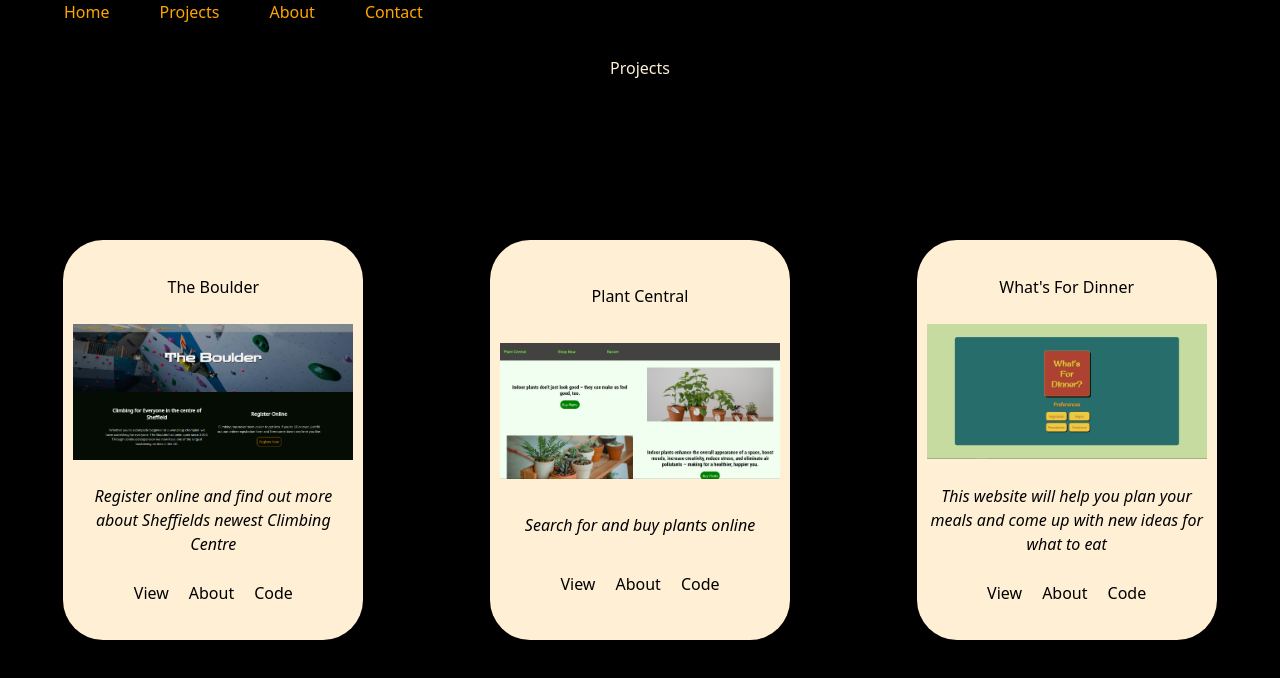
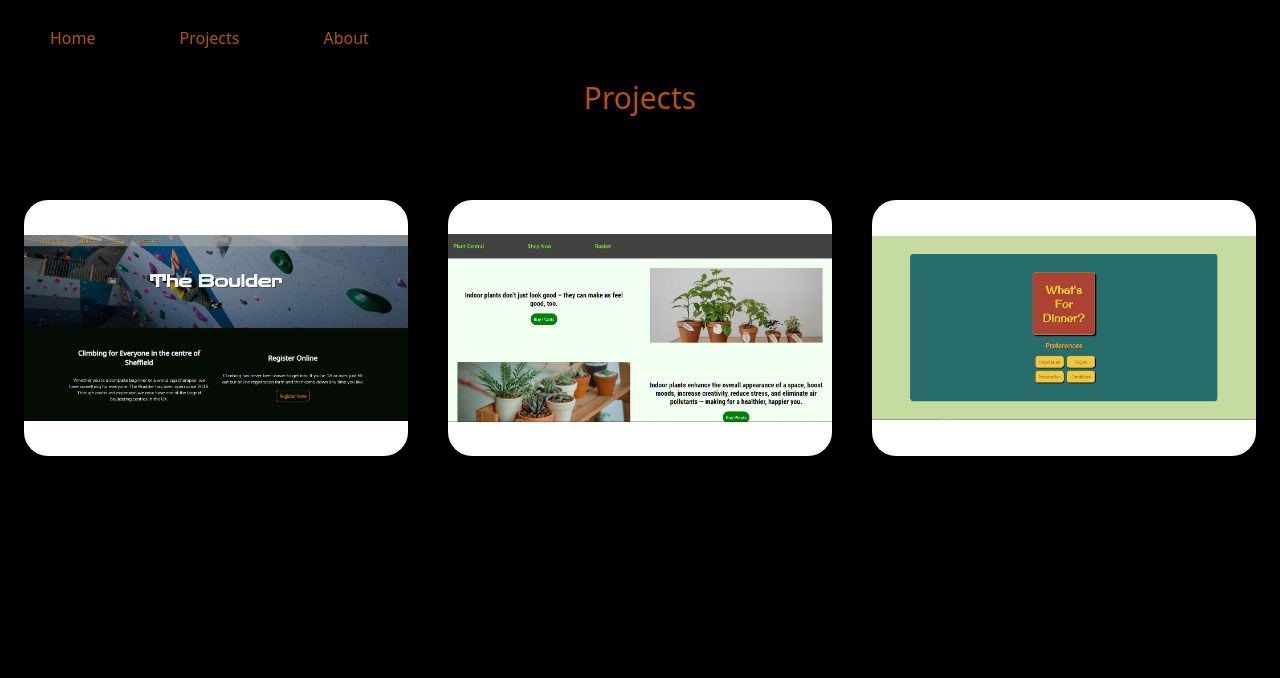
Before and after one commit to JaricW/portfolio, a React (Create React App) app: page / in a window 1280 px wide. Both pictures are taken after a click on the item "Projects". Shown: the top 678 px of the page. Built offline with nearby package versions, Linux system fonts and the light colour scheme.

Commit message:
Added about page, updated styles

```diff
--- a/src/App.js
+++ b/src/App.js
@@ -3,14 +3,17 @@ import React, { useState } from "react";
 import Home from "./Components/Home";
 import NavBar from "./Components/NavBar";
 import Projects from "./Components/Projects"
+import About from "./Components/About"
 
 function App() {
-  const [view, setView] = useState(<Home />)
-  const goHome = () => setView(<Home />)
   const goProjects = () => setView(<Projects />)
+  const [view, setView] = useState(<Home goProjects={goProjects} />)
+  const goHome = () => setView(<Home goProjects={goProjects} />)
+  const goAbout = () => setView(<About />)
+
   return (
     <>
-      <NavBar goHome={goHome} goProjects={goProjects} />
+      <NavBar goHome={goHome} goProjects={goProjects} goAbout={goAbout} />
       {view}
     </>
   );
--- /dev/null
+++ b/src/Components/About.js
@@ -0,0 +1,63 @@
+import React from "react";
+
+const About = () => {
+  return (
+    <div className="min-h-screen bg-black pb-4 ">
+      <header className="pt-20 flex justify-center mb-6 md:mb-16">
+        <h2 className="text-yellow-700 text-3xl">About</h2>
+      </header>
+      <main className="flex justify-center items-center">
+        <div className="bg-gray-200 w-8/12 flex flex-col items-center justify-center rounded-3xl animate-fadeIn">
+          <h2 className="p-4 text-2xl">Skills</h2>
+          <section className="flex flex-wrap p-2 w-full">
+            <div className="flex items-center flex-col w-full md:w-4/12 px-2 text-center">
+              <h3 className="p-1 text-lg">Languages</h3>
+              <ul>
+                <li>HTML5</li>
+                <li>CSS3</li>
+                <li>JavaScript</li>
+              </ul>
+            </div>
+            <div className="flex items-center flex-col w-full md:w-4/12 px-2 text-center">
+              <h3 className="p-1 text-lg">Frameworks</h3>
+              <ul>
+                <li>React</li>
+                <li>Tailwind</li>
+                <li>Bootstrap</li>
+                <li>Material UI</li>
+              </ul>
+            </div>
+            <div className="flex items-center flex-col w-full md:w-4/12 px-2 text-center">
+              <h3 className="p-1 text-lg">Other</h3>
+              <ul>
+                <li>SEM</li>
+                <li>SEO</li>
+                <li>Client Relationships</li>
+                <li>Project Management</li>
+              </ul>
+            </div>
+          </section>
+
+          <section className="flex justify-center text-center p-2">
+            <div>
+              <h2 className="p-2 text-2xl">About Me</h2>
+              <p>
+                I've been working in marketing for the last 7 years, and have
+                spent the last 3 heavily involved in Web Design and the User
+                Experience. I started learning to code at the beginning of 2020,
+                and have since completed several online courses, most recently
+                Codecademy's Front End Development (add link), and have created
+                a number of personal projects. <br /> <br /> In my spare time I enjoy rock
+                climbing and DIY, you can usually find me out in the Peak
+                District at least once a week with my dog and self-converted
+                campervan.
+              </p>
+            </div>
+          </section>
+        </div>
+      </main>
+    </div>
+  );
+};
+
+export default About;
--- a/src/Components/NavBar.js
+++ b/src/Components/NavBar.js
@@ -1,14 +1,13 @@
 import React from "react";
 
 const NavBar = (props) => {
-    return(
-        <ul style={{marginLeft: "5%", display: "flex", position: "absolute", zIndex: "60", color: "orange", listStyle: "none", gap: "50px", padding: "0"}}>
-            <li onClick={props.goHome}>Home</li>
-            <li onClick={props.goProjects}>Projects</li>
-            <li>About</li>
-            <li>Contact</li>
-        </ul>
-    );
+  return (
+    <ul className="flex w-full absolute z-50 text-yellow-700 gap-12 mt-2 justify-center md:justify-start md:ml-8 md:w-96">
+      <li className="cursor-pointer hover:text-yellow-700 border-2 border-black hover:border-current border-solid rounded-md p-3 m-1" onClick={props.goHome}>Home</li>
+      <li className="cursor-pointer hover:text-yellow-700 border-2 border-black hover:border-current border-solid rounded-md p-3 m-1" onClick={props.goProjects}>Projects</li>
+      <li className="cursor-pointer hover:text-yellow-700 border-2 border-black hover:border-current border-solid rounded-md p-3 m-1" onClick={props.goAbout}>About</li>
+    </ul>
+  );
 };
 
 export default NavBar;
--- a/src/Components/Projects.js
+++ b/src/Components/Projects.js
@@ -5,126 +5,88 @@ import WFDImg from "../Images/WhatsForDinnerImg.PNG";
 
 const Projects = () => {
   return (
-    <>
-      <header
-        style={{
-          height: "10vh",
-          display: "flex",
-          justifyContent: "center",
-          alignItems: "flex-end",
-          background: "black",
-        }}
-      >
-        <h2 style={{ color: "papayaWhip", margin: "0" }}>Projects</h2>
+    <div className="min-h-screen bg-black ">
+      <header className="pt-20 flex justify-center mb-6 md:mb-16">
+        <h2 className="text-yellow-700 text-3xl">Projects</h2>
       </header>
-      <main
-      className="md:grid-cols-3"
-        style={{
-          width: "100%",
-          minHeight: "90vh",
-          display: "grid",
-          background: "black",
-          gridRowGap: "20px"
-
-        }}
-      >
-        <div
-          style={{
-            display: "flex",
-            justifyContent: "center",
-            alignItems: "center",
-          }}
-        >
-          <div
-            style={{
-              height: "400px",
-              width: "300px",
-              background: "papayaWhip",
-              display: "flex",
-              flexDirection: "column",
-              alignItems: "center",
-              justifyContent: "space-evenly",
-              borderRadius: "40px",
-              padding: "10px",
-            }}
-          >
-            <h1 style={{ margin: "0" }}>The Boulder</h1>
-            <img style={{ width: "100%" }} src={TBImg} />
+      <main className="flex-wrap flex gap-y-8 justify-center items-center animate-fadeIn">
+        <div className="flex justify-center items-center m-5 ">
+          <container className="h-64 w-80 md:w-96 absolute bg-white flex justify-center items-center mx-5 rounded-3xl overflow-hidden">
+            <img
+              className="w-80 md:w-96"
+              src={TBImg}
+              alt="The Boulder Website"
+            />
+          </container>
+          <div className="bg-gray-300 flex justify-between items-center flex-col w-80 md:w-96 h-64 rounded-3xl p-8 cursor-default z-10  transition duration-500 ease-in opacity-0 hover:opacity-100">
+            <h1 className="text-yellow-700 text-xl">The Boulder</h1>
             <p style={{ textAlign: "center", fontStyle: "italic" }}>
               Register online and find out more about Sheffields newest Climbing
               Centre
             </p>
             <div style={{ display: "flex", gap: "20px" }}>
-            <button><a href="https://the-boulder.netlify.app/" target="_blank">View</a></button>
-              <button>About</button>
-              <button>Code</button>
+              <button className="cursor-pointer text-yellow-700 bg-gray-900 bg-opacity-0 hover:bg-opacity-10 border-2 border-current border-solid rounded-md p-2">
+                <a href="https://the-boulder.netlify.app/" target="_blank">
+                  View
+                </a>
+              </button>
+              <button className="cursor-pointer text-yellow-700 bg-gray-900 bg-opacity-0 hover:bg-opacity-10 border-2 border-current border-solid rounded-md p-2">About</button>
+              <button className="cursor-pointer text-yellow-700 bg-gray-900 bg-opacity-0 hover:bg-opacity-10 border-2 border-current border-solid rounded-md p-2">Code</button>
             </div>
           </div>
         </div>
-        <div
-          style={{
-            display: "flex",
-            justifyContent: "center",
-            alignItems: "center",
-          }}
-        >
-          <div
-            style={{
-                height: "400px",
-                width: "300px",
-                background: "papayaWhip",
-                display: "flex",
-                flexDirection: "column",
-                alignItems: "center",
-                justifyContent: "space-evenly",
-                borderRadius: "40px",
-                padding: "10px",
-            }}
-          >
-            <h1 style={{ margin: "0" }}>Plant Central</h1>
-            <img style={{ width: "100%" }} src={PCImg} />
+        <div className="flex justify-center items-center m-5">
+          <container className="h-64 w-80 md:w-96 absolute bg-white flex justify-center items-center mx-5 rounded-3xl overflow-hidden">
+            <img
+              className="w-80 md:w-96"
+              src={PCImg}
+              alt="Plant Central Website"
+            />
+          </container>
+          <div className="bg-gray-300 flex justify-between items-center flex-col w-80 md:w-96 h-64 rounded-3xl p-8 cursor-default z-10  transition duration-500 ease-in opacity-0 hover:opacity-100">
+            <h1 className="text-yellow-700 text-xl">Plant Central</h1>
             <p style={{ textAlign: "center", fontStyle: "italic" }}>
               Search for and buy plants online
             </p>
-            <div style={{display: "flex", gap: "20px" }}>
-            <button><a href="https://plant-central.netlify.app/" target="_blank">View</a></button>
-              <button>About</button>
-              <button>Code</button>
+            <div style={{ display: "flex", gap: "20px" }}>
+            <button className="cursor-pointer text-yellow-700 bg-gray-900 bg-opacity-0 hover:bg-opacity-10 border-2 border-current border-solid rounded-md p-2">
+                <a href="https://plant-central.netlify.app/" target="_blank">
+                  View
+                </a>
+              </button>
+              <button className="cursor-pointer text-yellow-700 bg-gray-900 bg-opacity-0 hover:bg-opacity-10 border-2 border-current border-solid rounded-md p-2">About</button>
+              <button className="cursor-pointer text-yellow-700 bg-gray-900 bg-opacity-0 hover:bg-opacity-10 border-2 border-current border-solid rounded-md p-2">Code</button>
             </div>
           </div>
         </div>
-        <div
-          style={{
-            display: "flex",
-            justifyContent: "center",
-            alignItems: "center",
-          }}
-        >
-          <div
-            style={{
-                height: "400px",
-                width: "300px",
-                background: "papayaWhip",
-                display: "flex",
-                flexDirection: "column",
-                alignItems: "center",
-                justifyContent: "space-evenly",
-                borderRadius: "40px",
-                padding: "10px",
-            }}
-          >
-            <h1 style={{ margin: "0" }}>What's For Dinner</h1>
-            <img style={{ width: "100%" }} src={WFDImg} />
-            <p style={{textAlign: "center", fontStyle: "italic"}}>This website will help you plan your meals and come up with new ideas for what to eat</p>
+        <div className="flex justify-center items-center m-5">
+          <container className="h-64 w-80 md:w-96 absolute bg-white flex justify-center items-center mx-5 rounded-3xl overflow-hidden">
+            <img
+              className="w-80 md:w-96"
+              src={WFDImg}
+              alt="What's for Dinner Website"
+            />
+          </container>
+          <div className="bg-gray-300 flex justify-between items-center flex-col w-80 md:w-96 h-64 rounded-3xl p-8 cursor-default z-10  transition duration-500 ease-in opacity-0 hover:opacity-100">
+            <h1 className="text-yellow-700 text-xl">What's For Dinner</h1>
+
+            <p style={{ textAlign: "center", fontStyle: "italic" }}>
+              This website will help you plan your meals and come up with new
+              ideas for what to eat
+            </p>
             <div style={{ display: "flex", gap: "20px" }}>
-            <button><a href="https://dinnerpicker.netlify.app/" target="_blank">View</a></button>
-              <button>About</button>
-              <button>Code</button>
+            <button className="cursor-pointer text-yellow-700 bg-gray-900 bg-opacity-0 hover:bg-opacity-10 border-2 border-current border-solid rounded-md p-2">
+                <a href="https://dinnerpicker.netlify.app/" target="_blank">
+                  View
+                </a>
+              </button>
+              <button className="cursor-pointer text-yellow-700 bg-gray-900 bg-opacity-0 hover:bg-opacity-10 border-2 border-current border-solid rounded-md p-2">About</button>
+              <button className="cursor-pointer text-yellow-700 bg-gray-900 bg-opacity-0 hover:bg-opacity-10 border-2 border-current border-solid rounded-md p-2">Code</button>
             </div>
           </div>
         </div>
       </main>
-    </>
+    </div>
   );
 };
 
--- a/tailwind.config.js
+++ b/tailwind.config.js
@@ -11,6 +11,7 @@ module.exports = {
       },
       animation: {
         fadeIn: 'fadeIn 2s linear',
+        fadeInFast: 'fadeIn 1s linear',
        }
     },
   },
```
Also changed, not shown: src/Components/Home.js (+11 -8 lines).
